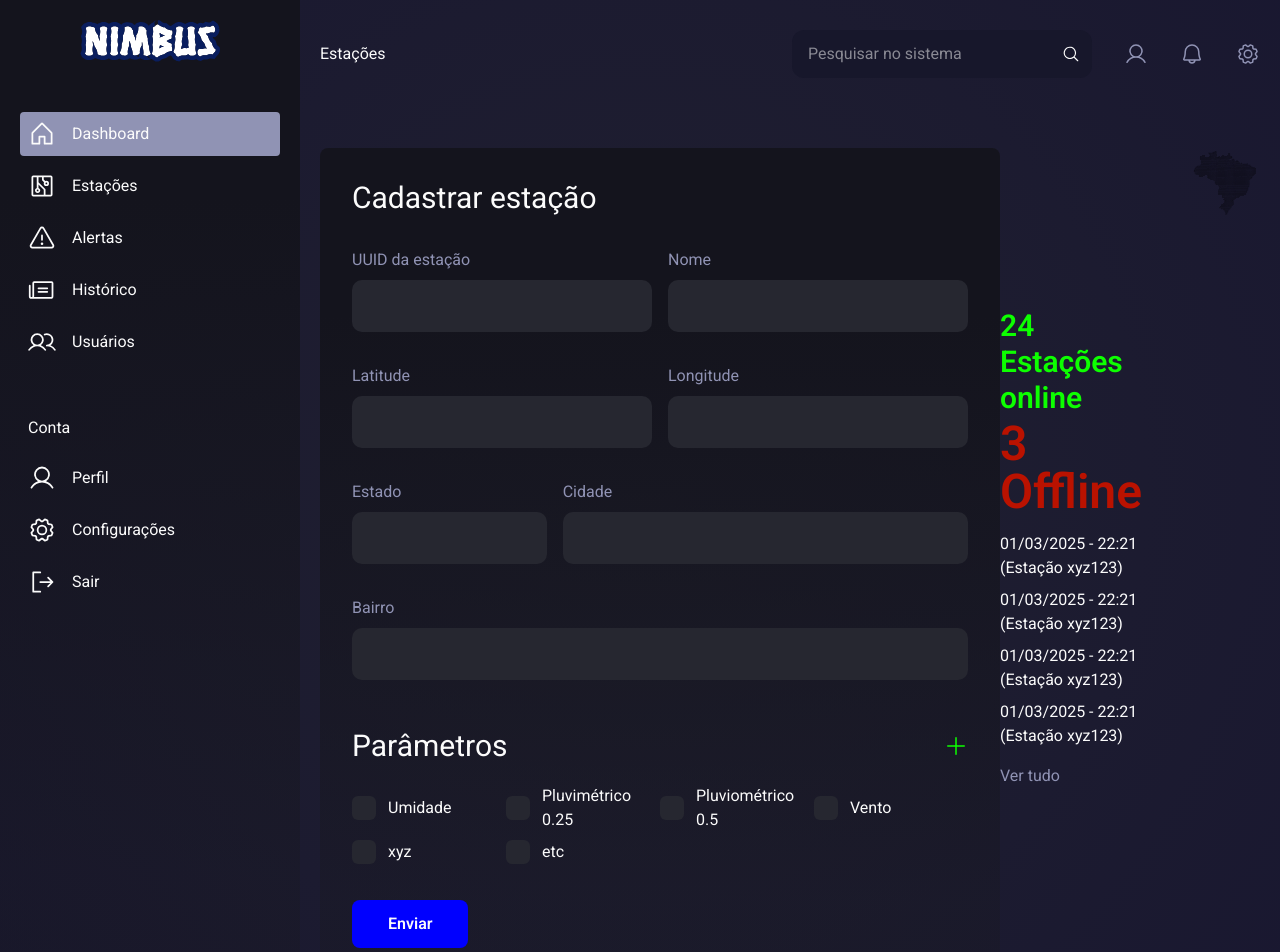
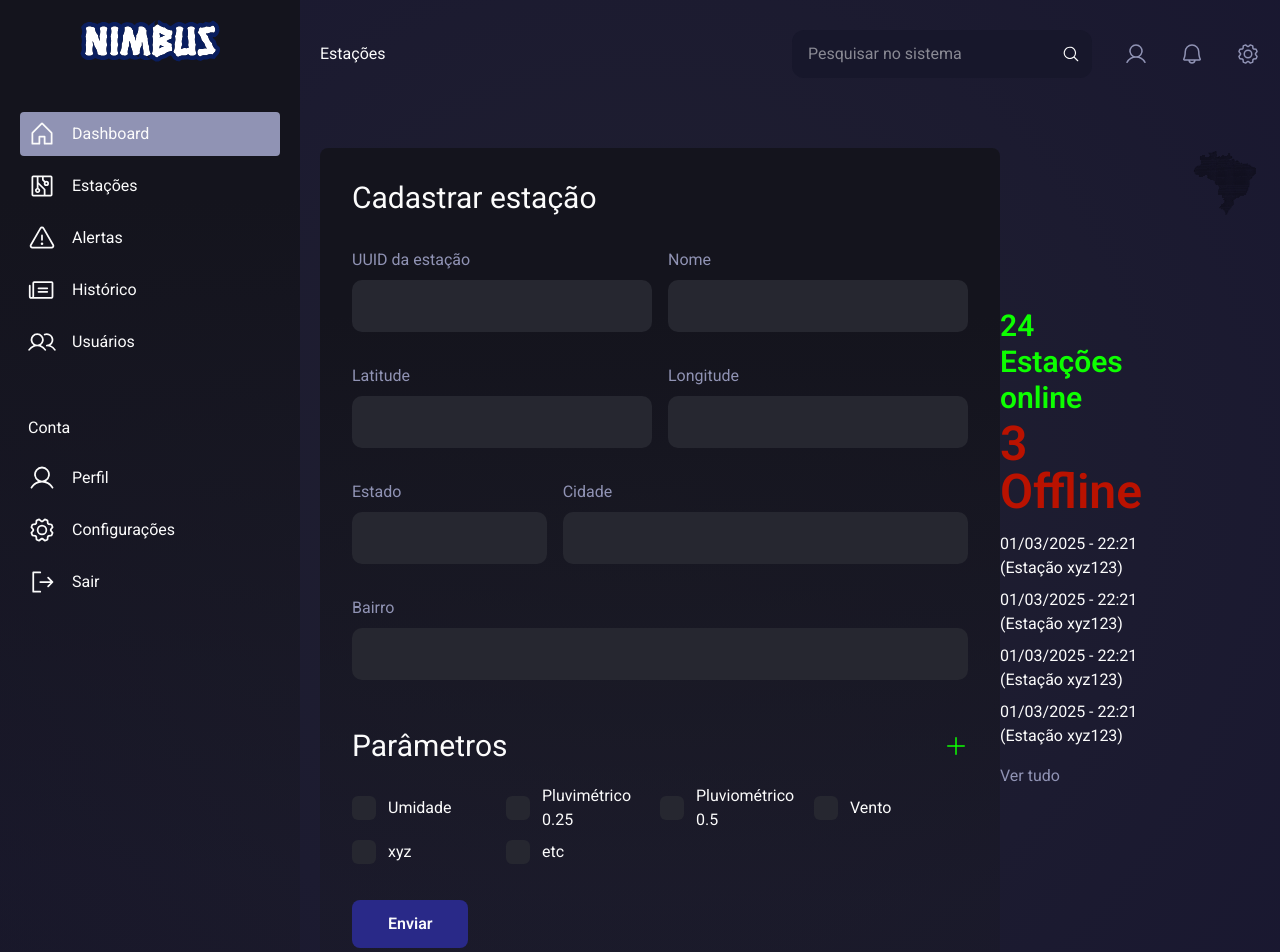
Before and after one commit to FR0M-ZER0/nimbus-front, a React (Vite) app: page /admin/stations in a window 1280 px wide. Shown: the top 952 px of the page. Built offline with nearby package versions, Linux system fonts and the light colour scheme.

Commit message:
style[F0-55]: Ajusta cor do botão do form de estações

```diff
--- a/src/index.css
+++ b/src/index.css
@@ -86,7 +86,7 @@ a {
 
 .submit-button {
   padding: 12px 36px;
-  background-color: var(--blue-color);
+  background-color: var(--alt-dark-color-3);
   border-radius: 8px;
   font-weight: 600;
 }
```
